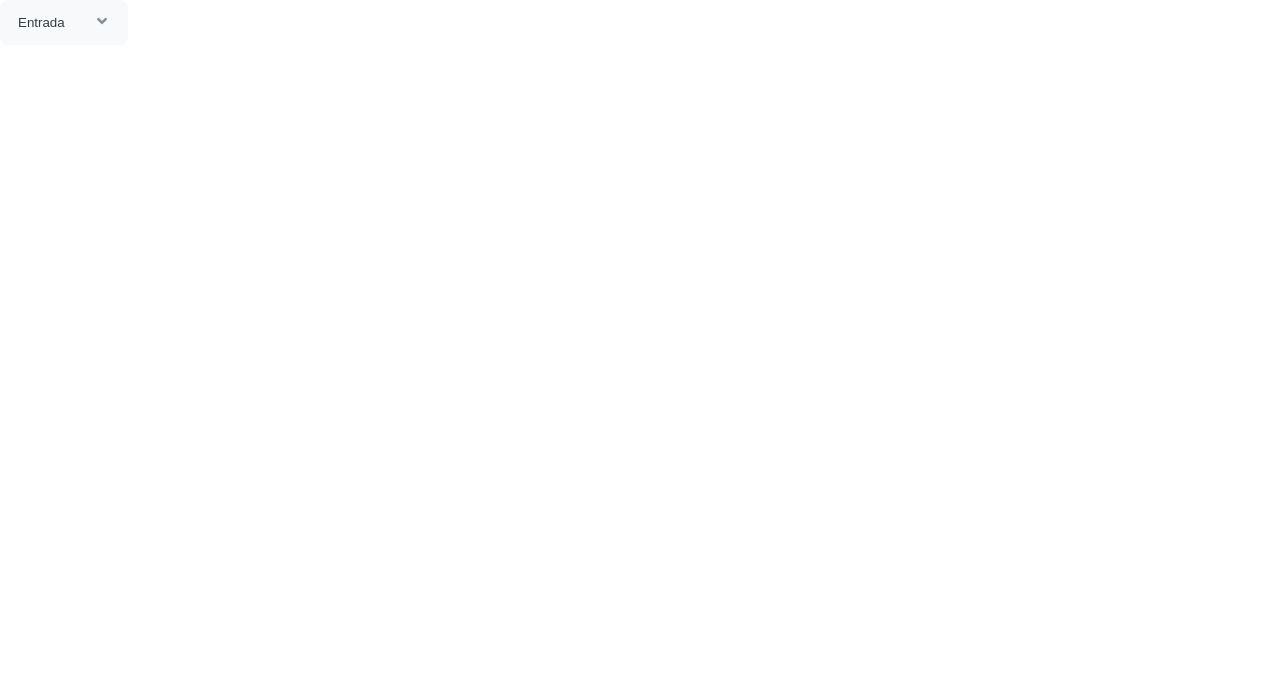
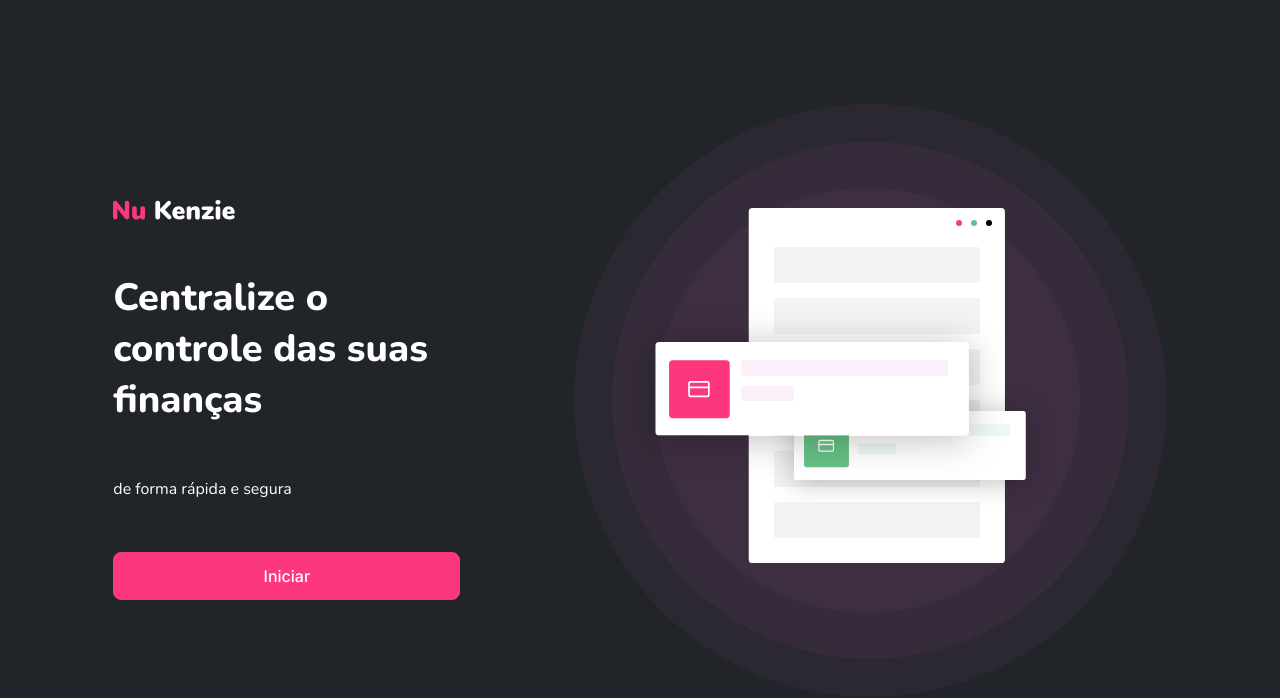
Before and after one commit to omarcolombari/nu-kenzie, a React (Vite) app: page / in a window 1280 px wide. Shown: the top 698 px of the page. Built offline with nearby package versions, Linux system fonts and the light colour scheme.

Commit message:
Feat: feito pagina Home e estilizada

```diff
--- a/src/App.tsx
+++ b/src/App.tsx
@@ -1,13 +1,8 @@
-import { ButtonTrash } from "@components/ButtonTrash";
-import { CardEmpty } from "@components/CardEmpty";
-import { CardValue } from "@components/CardValue";
-import { Input } from "@components/Input";
-import { InputValue } from "@components/InputValue";
-import { Select } from "@components/Select";
 import React from "react";
+import { HomePage } from "@/pages/Home";
 
 const App: React.FunctionComponent = () => {
-  return <Select  />;
+  return <HomePage />;
 };
 
 export default App;
--- /dev/null
+++ b/src/pages/Home/index.tsx
@@ -0,0 +1,19 @@
+import React from "react";
+import { Background, Container, Logo, Span, Title } from "./styles";
+import IllustrationSvg from "@/assets/illustration.svg";
+import LogoSvg from "@/assets/logo.svg";
+import { Button } from "@/components/Button";
+
+export const HomePage: React.FC = () => {
+  return (
+    <Background>
+      <Container>
+        <Logo src={LogoSvg} alt="" />
+        <Title>Centralize o controle das suas finanças</Title>
+        <Span>de forma rápida e segura</Span>
+        <Button typeButton="primary">Iniciar</Button>
+      </Container>
+      <img src={IllustrationSvg} alt="" />
+    </Background>
+  );
+};
--- /dev/null
+++ b/src/pages/Home/styles.ts
@@ -0,0 +1,35 @@
+import styled from "styled-components";
+
+export const Background = styled.main`
+  background-color: ${(props) => props.theme.colors.grey5};
+  height: 100vh;
+  width: 100vw;
+
+  display: flex;
+  align-items: center;
+  justify-content: space-evenly;
+`;
+
+export const Container = styled.div`
+  display: flex;
+  flex-direction: column;
+  justify-content: space-between;
+
+  width: 347px;
+  height: 50%;
+`;
+
+export const Logo = styled.img`
+  width: 122px;
+  height: 19x;
+`;
+
+export const Title = styled.h2`
+  font: ${(props) => props.theme.fonts.title1};
+  color: ${(props) => props.theme.colors.white};
+`;
+
+export const Span = styled.span`
+  font: ${(props) => props.theme.fonts.headline};
+  color: ${(props) => props.theme.colors.white};
+`;
--- a/tsconfig.json
+++ b/tsconfig.json
@@ -17,11 +17,12 @@
     "jsx": "react-jsx",
     "baseUrl": "src",
     "paths": {
-      "@components/*": ["components/*"],
+      "@/components/*": ["components/*"],
       "@/styles/*": ["styles/*"],
       "@/pages/*": ["pages/*"],
       "@/public/*": ["public/*"],
-      "@/utils/*": ["utils/*"]
+      "@/utils/*": ["utils/*"],
+      "@/assets/*": ["assets/*"]
     }
   },
   "include": ["src"],
```
